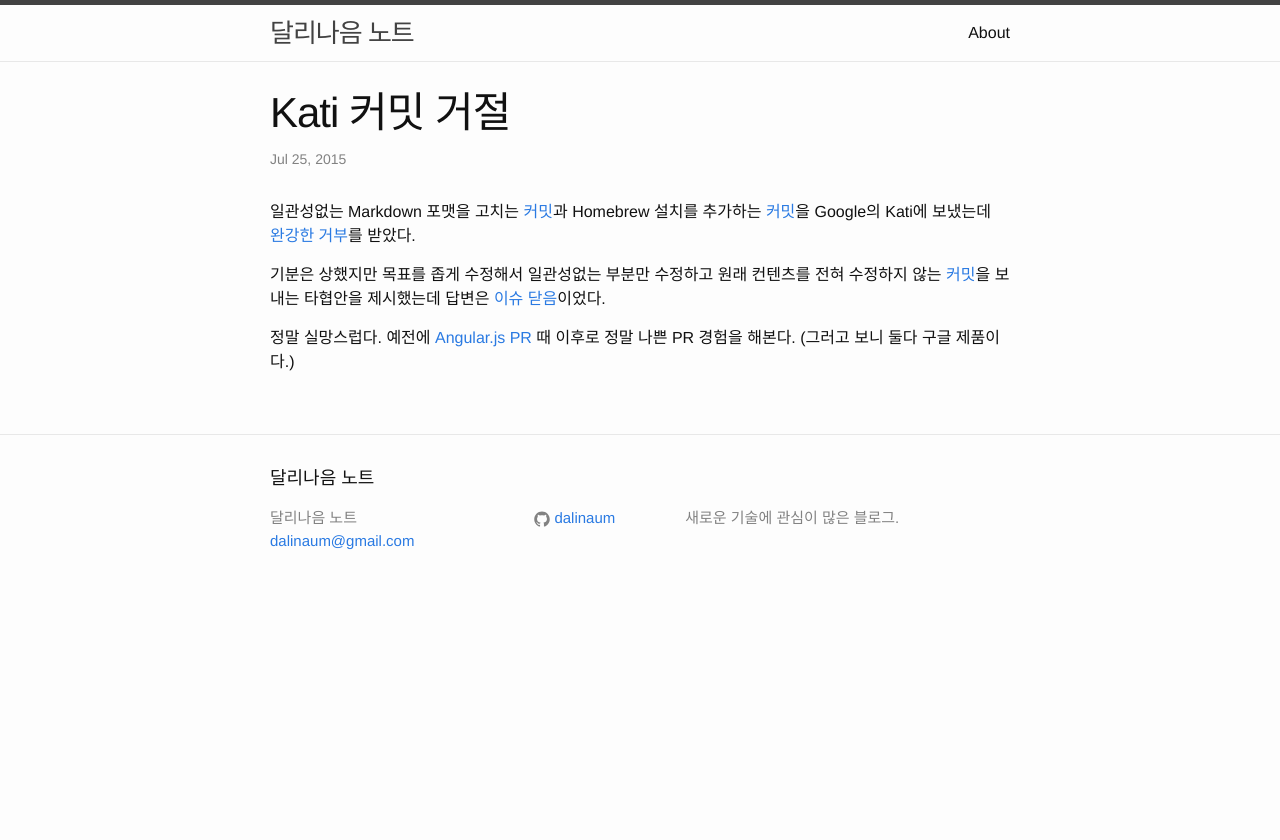
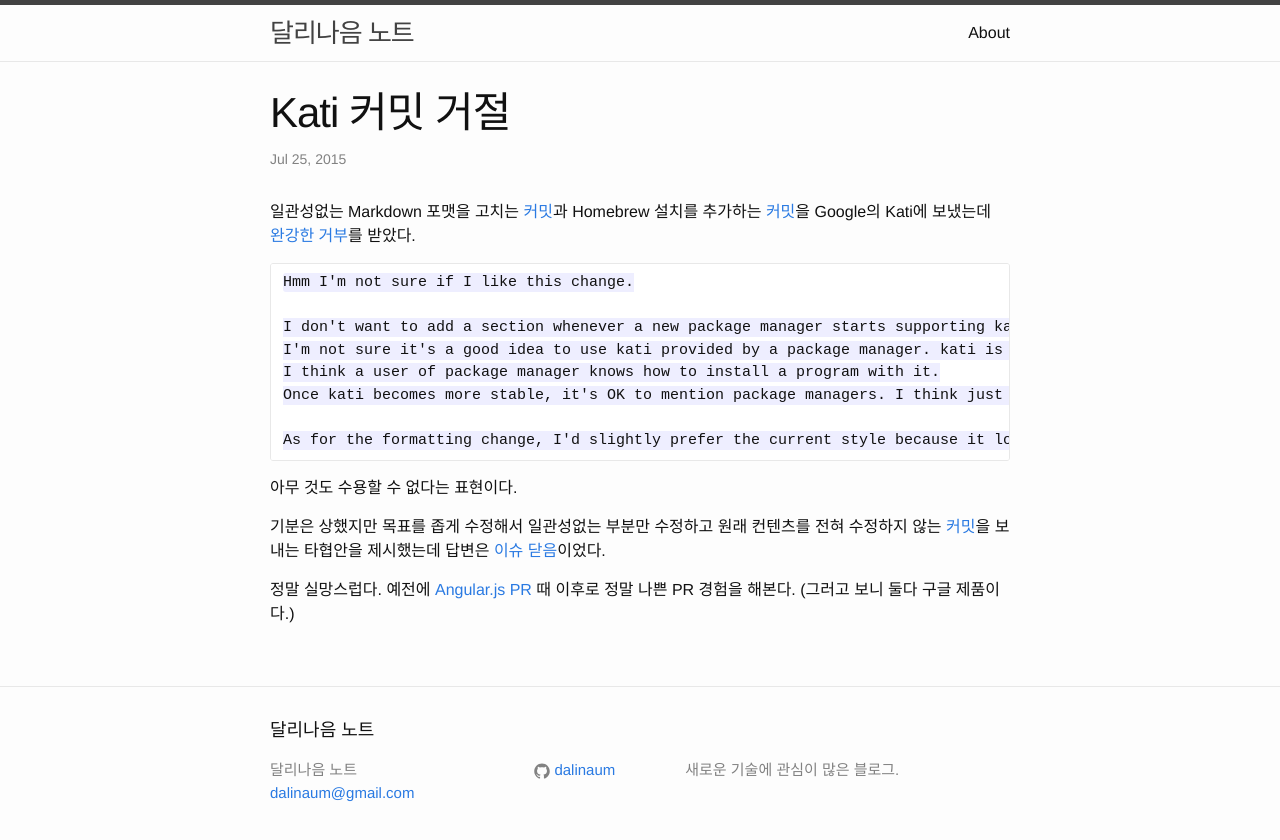
Before and after one commit to dalinaum/dalinaum.github.io, a Jekyll site: the page built from _posts/2015-07-25-closed-kati-pr.markdown, in a window 1280 px wide. Shown: the top 840 px of the page. Built offline with Jekyll 4.4.1, drawn with Linux system fonts in a browser that asks for light colours; Markdown is read by kramdown in place of the engine named in the settings.

Commit message:
Improve formatting.

````diff
--- a/_posts/2015-07-25-closed-kati-pr.markdown
+++ b/_posts/2015-07-25-closed-kati-pr.markdown
@@ -7,6 +7,19 @@
 
 일관성없는 Markdown 포맷을 고치는 [커밋](https://github.com/dalinaum/kati/commit/82a3e803fc35a1bf8936b612b77afac900e7e7fd)과 Homebrew 설치를 추가하는 [커밋](https://github.com/dalinaum/kati/commit/307d3edd80d391797a0673aaecf4d4405647b37c)을 Google의 Kati에 보냈는데 [완강한 거부](https://github.com/google/kati/pull/12#issuecomment-124793479)를 받았다.
 
+```
+Hmm I'm not sure if I like this change.
+
+I don't want to add a section whenever a new package manager starts supporting kati.
+I'm not sure it's a good idea to use kati provided by a package manager. kati is in a very early stage of development so many changes could be done in near future.
+I think a user of package manager knows how to install a program with it.
+Once kati becomes more stable, it's OK to mention package managers. I think just adding a sentence like "or, you can use your package manager like homebrew." would be sufficient.
+
+As for the formatting change, I'd slightly prefer the current style because it looks prettier as a text file.
+```
+
+아무 것도 수용할 수 없다는 표현이다.
+
 기분은 상했지만 목표를 좁게 수정해서 일관성없는 부분만 수정하고 원래 컨텐츠를 전혀 수정하지 않는 [커밋](https://github.com/dalinaum/kati/commit/7c80f7a1111336e0d2cb2ad5ef3907003b2af502)을 보내는 타협안을 제시했는데 답변은 [이슈 닫음](https://github.com/google/kati/pull/12#issuecomment-124817492)이었다.
 
 정말 실망스럽다. 예전에 [Angular.js PR](https://github.com/angular/angular.js/pull/7589) 때 이후로 정말 나쁜 PR 경험을 해본다. (그러고 보니 둘다 구글 제품이다.)
````
